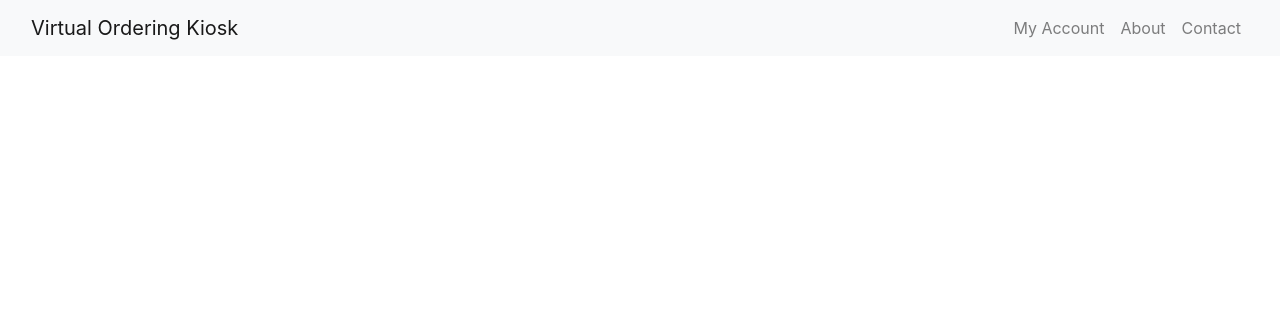
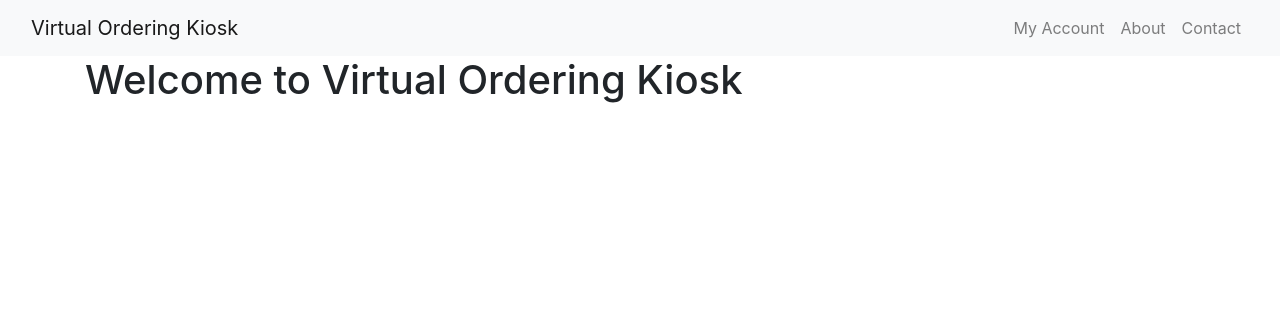
Before and after one commit to ItsMeKimi/computing-project-2021, a Flask app: page / in a window 1280 px wide. Shown: the top 316 px of the page. Run offline with Flask 2, Linux system fonts and the light colour scheme; some libraries are stand-ins or nearby versions.

Commit message:
Quick Updates

```diff
--- a/myapp/templates/home.html
+++ b/myapp/templates/home.html
@@ -4,6 +4,6 @@
 
 {% block mainBody %}
     <div id="custom_center">
-
+        <h1>Welcome to Virtual Ordering Kiosk</h1>
     </div>
 {% endblock %}
```
